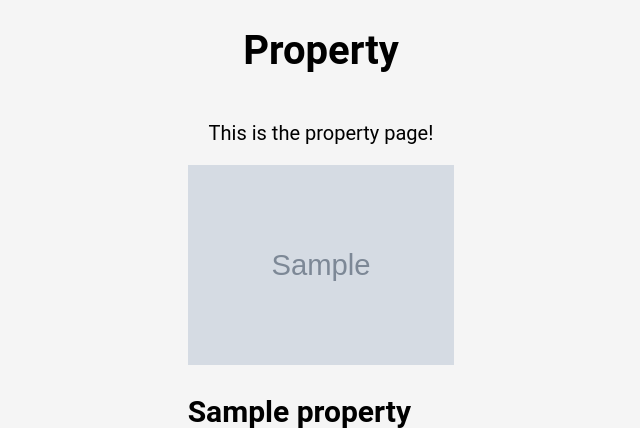
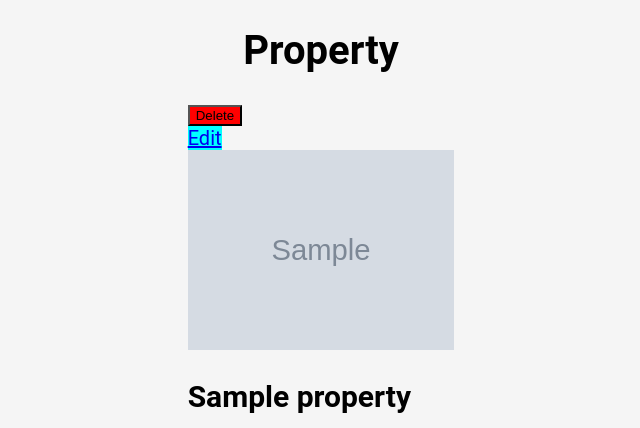
Before and after one commit to JonneSaloranta/manudux, a Django app: page /property/1/ in a window 1280 px wide. Shown: the part 49-477 px from the top of the page, without its empty margins (319-959 px from the left). Run offline with Django 5.2, Linux system fonts and the light colour scheme; a user stored in the database is signed in; tables that the repository leaves empty hold one stand-in row (values such as "Sample post"); grey boxes marked "Sample" are stand-in pictures.

Commit message:
feat: add delete and edit buttons for property in the template

```diff
--- a/templates/manudux/property.html
+++ b/templates/manudux/property.html
@@ -5,9 +5,15 @@
 {% block content %}
 <div class="container">
     <h1>{% trans "Property" %}</h1>
-    <p>This is the property page!</p>
 
     <div class="">
+
+        <form action="{% url 'manudux:delete-property' property.id %}" method="post">
+            {% csrf_token %}
+            <input type="submit" value="Delete" class="btn btn-danger" style="background-color: red; cursor: pointer;">
+        </form>
+
+        <a href="{% url 'manudux:edit-property' pk=property.id %}" class="btn btn-primary" style="background-color: aqua;">Edit</a>
 
         <div class="">
             {% if not property.image %}
```
